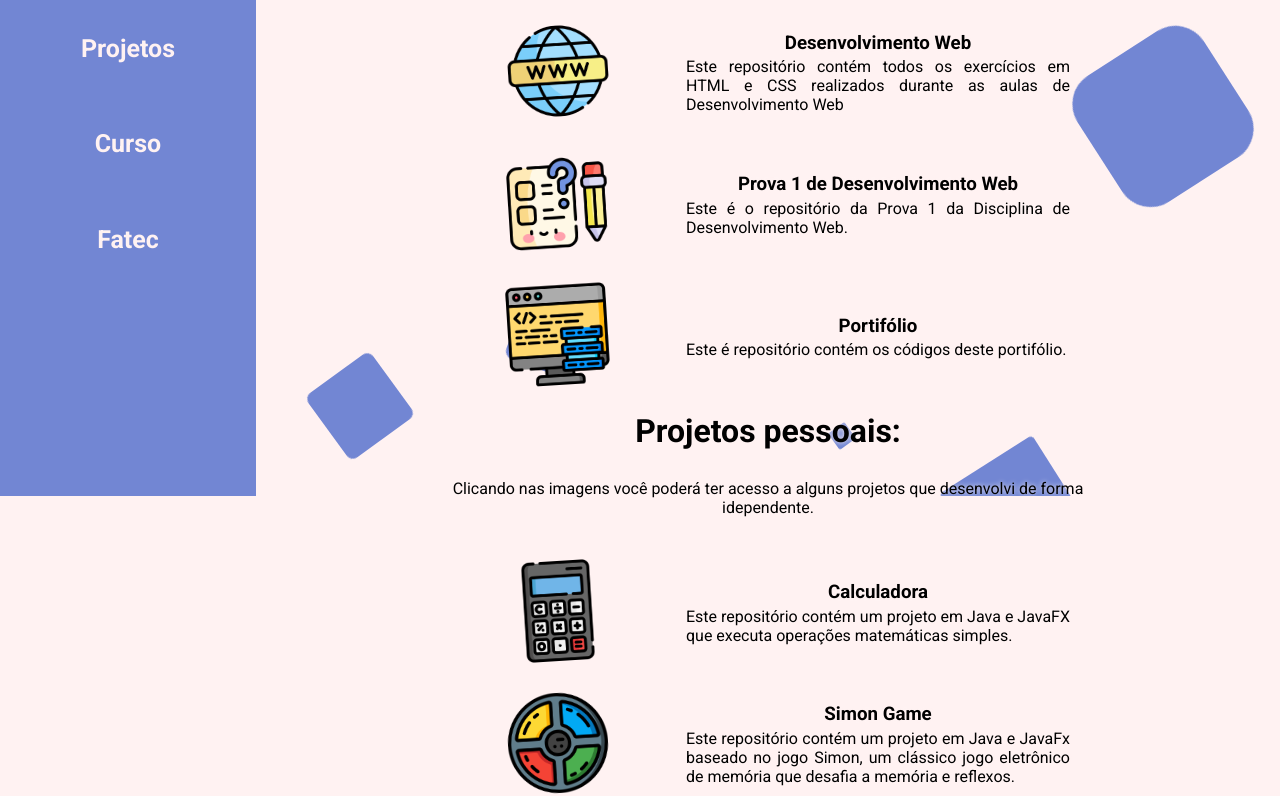
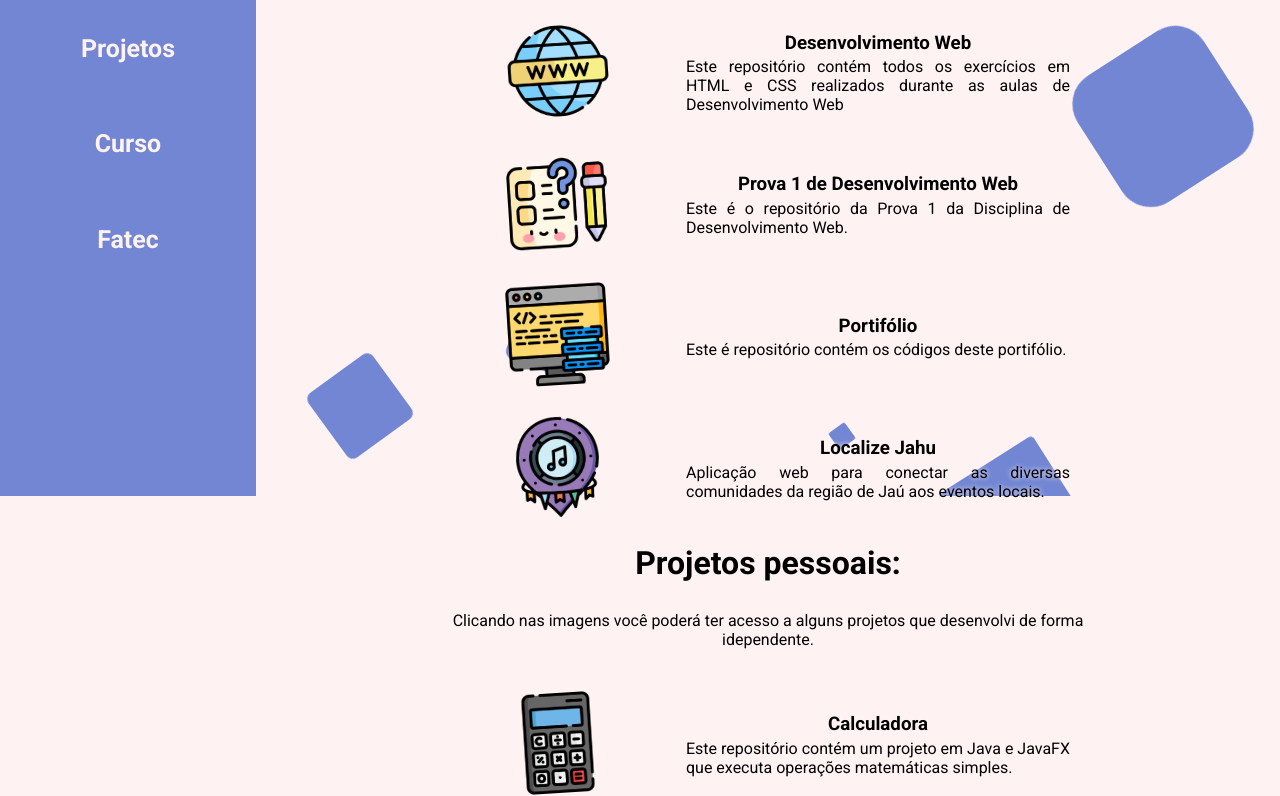
Before and after one commit to Evelyn-Cass/fatec-semestre1-portfolio, a plain HTML site: page projetos.html in a window 1280 px wide. Shown: the part 304-1100 px from the top of the page. Drawn offline with Linux system fonts and the light colour scheme.

Commit message:
add: projetos - localize jahu

```diff
--- a/projetos.html
+++ b/projetos.html
@@ -59,6 +59,7 @@
                 <h3>Prova 1 de Desenvolvimento Web</h3>
                 <p>Este é o repositório da Prova 1 da Disciplina de Desenvolvimento Web.</p>
             </div>
+
             <div class="box">
                 <a href="https://github.com/Evelyn-Cass/fatec-portifolio"><img alt="images" id="images"
                         src="assets/images/portifolio.png" alt="Portifólio">
@@ -67,7 +68,20 @@
             <div class="box">
                 <h3>Portifólio</h3>
                 <p>Este é repositório contém os códigos deste portifólio.</p>
+
             </div>
+
+            <div class="box">
+                <a href="https://github.com/Localize-Jahu/Localize-Jahu.github.io"><img alt="images" id="images"
+                        src="assets/images/pi.png" alt="Projeto Interdisciplinar">
+                </a>
+            </div>
+            <div class="box">
+                <h3>Localize Jahu</h3>
+                <p>Aplicação web para conectar as diversas comunidades da região de Jaú aos eventos locais.</p>
+            </div>
+        </div>
+
         </div>
         <br>
         <h1>Projetos pessoais:</h1>
```
Also changed, not shown: assets/images/pi.png (added).
